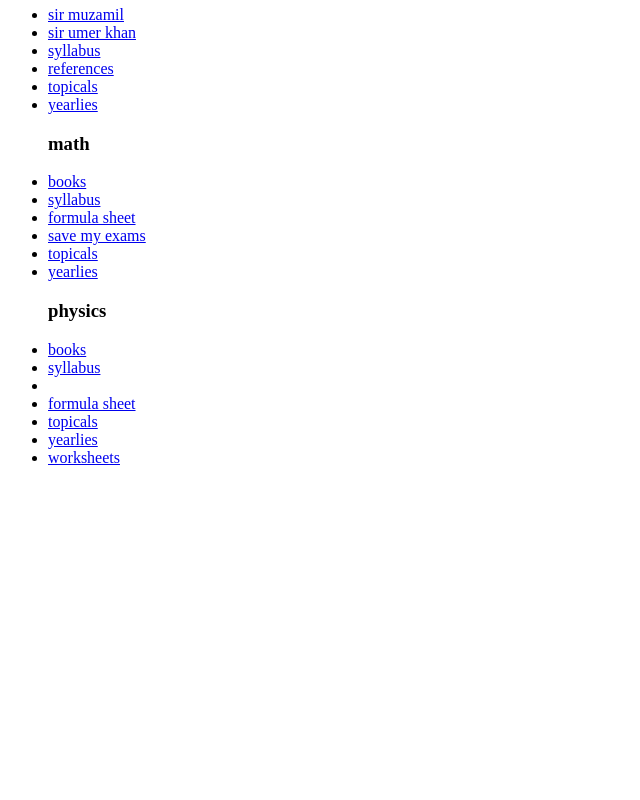
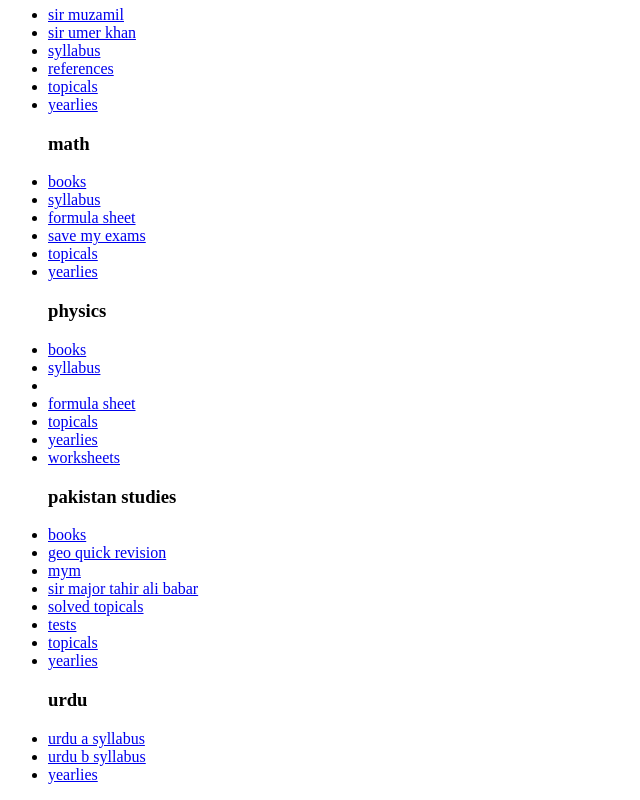
Before and after one commit to parhlobhai/parhlobhai.github.io, a plain HTML site: page index.html in a window 1280 px wide. Shown: the part 1114-1914 px from the top of the page, without its empty margins (0-640 px from the left). Before the commit the page ends 1597 px from the top, so only its background shows below. Drawn offline with Linux system fonts and the light colour scheme.

Commit message:
pst and urdu

```diff
--- a/index.html
+++ b/index.html
@@ -67,3 +67,16 @@
 <li><a href="https://drive.google.com/drive/folders/1VswOdE170jTdDqPXPUMKbvDenf9yWlHt?usp=drive_link">topicals</a></li>
 <li><a href="https://drive.google.com/drive/folders/1WdsMhPmsdAtpmx8ej07dA-qLyzhXcsPN?usp=drive_link">yearlies</a></li>
 <li><a href="https://drive.google.com/drive/folders/1H77_P2j87SpQKCUUJ9ZHY_2vHJuh9s4_?usp=drive_link">worksheets</a></li>
+<h3> pakistan studies</h3>
+<li><a href="https://drive.google.com/drive/folders/1Si9_5VtlLiaL0YBd-xWOkHgfghpkhHFj?usp=drive_link">books</a></li>
+<li><a href="https://drive.google.com/drive/folders/1K57R8Imh3UNVgQYL6XeXEA34nT5ixLbj?usp=drive_link">geo quick revision</a></li>
+<li><a href="https://drive.google.com/drive/folders/1BfcAppeSEE8A3a4aggA-IOsNkgB6z64U?usp=drive_link">mym</a></li>
+<li><a href="https://drive.google.com/drive/folders/12Fi9cLuti-aoerPFlVO71qD0Pr9pUbkX?usp=drive_link">sir major tahir ali babar</a></li>
+<li><a href="https://drive.google.com/drive/folders/1zj8O3iXSAbol1G3S0CDUxBrSyZ3GLkRn?usp=drive_link">solved topicals</a></li>
+<li><a href="https://drive.google.com/drive/folders/1RgmpK4inJHEVWcVuo_4hV9AsROOWkzzX?usp=drive_link">tests</a></li>
+<li><a href="https://drive.google.com/drive/folders/1I1OajHpyPFlukU991Pd7pueaDlokswv2?usp=drive_link">topicals</a></li>
+<li><a href="https://drive.google.com/drive/folders/1LbHA5qcHpAdM2yfmYnIWrbDPOnZKzvQR?usp=drive_link">yearlies</a></li>
+<h3> urdu </h3>
+<li><a href="https://drive.google.com/file/d/1EuO3lLjfAo8KyCyh2CRQr2EWuLE2FcGa/view?usp=drive_link">urdu a syllabus</a></li>
+<li><a href="https://drive.google.com/file/d/1AYdIZn5Mhq23nxX8l8FW9oFu5JQ3WWu_/view?usp=drive_link">urdu b syllabus</a></li>
+<li><a href="https://drive.google.com/drive/folders/1oL2pIiiNby2k-eYAllr54sPw79BOJ0Ou?usp=drive_link">yearlies</a></li>
```
